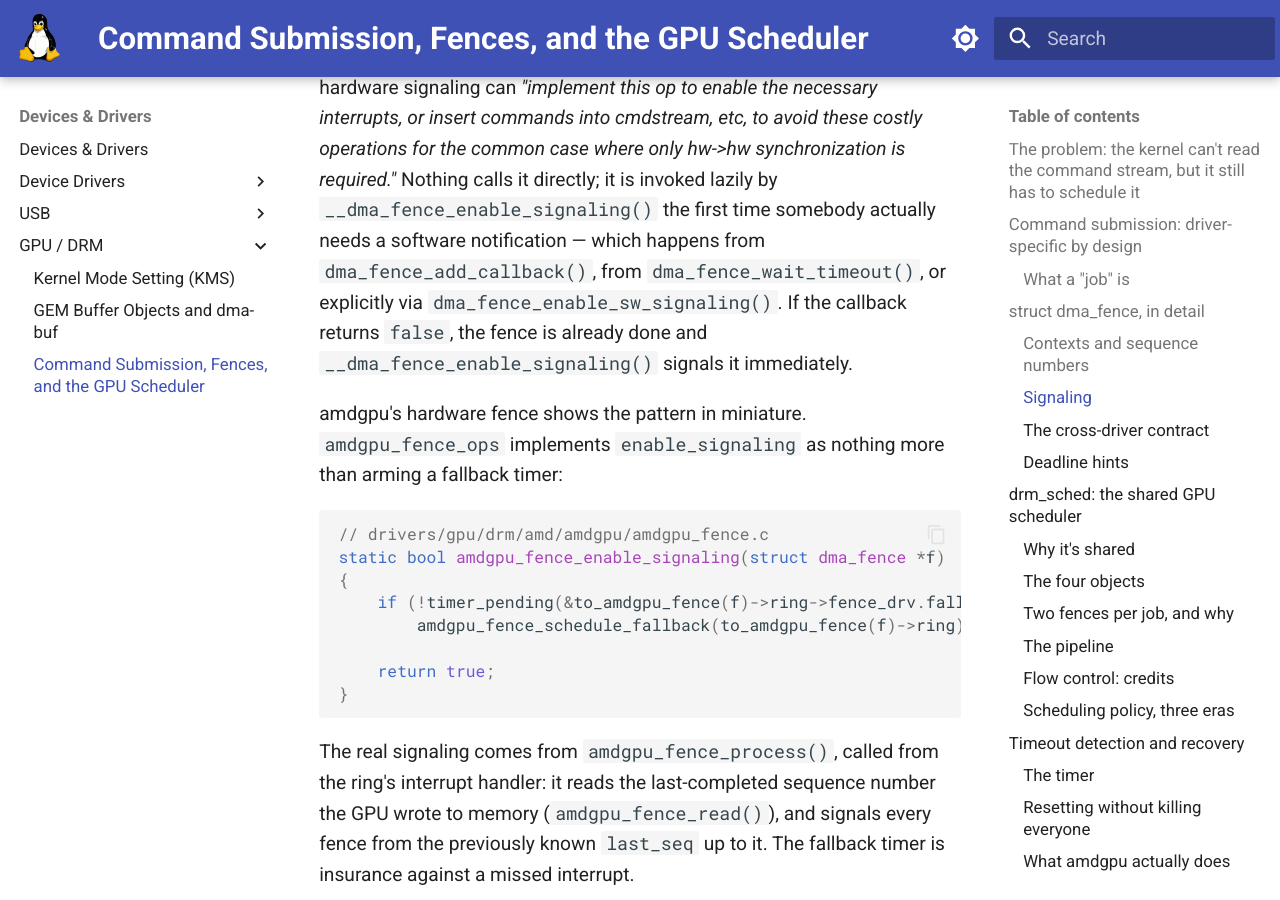
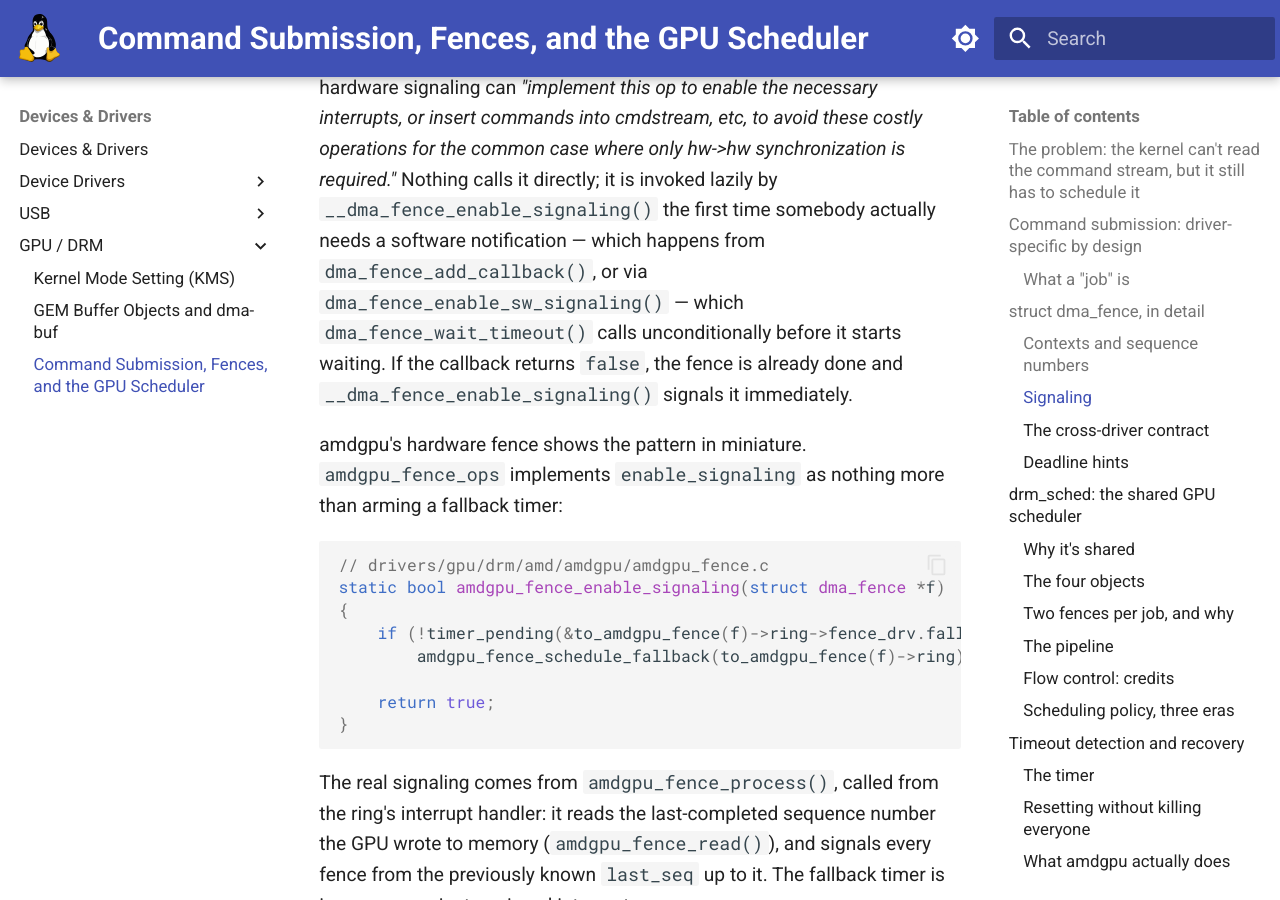
Before and after one commit to laveeshb/linux-kernel-internals, an MkDocs documentation site: the page built from docs/drm/command-submission.md, in a window 1280 px wide and 900 px high, scrolled down 5855 px. Built offline with MkDocs 1.6.1 and Material for MkDocs 9.7.7, drawn with Linux system fonts in a browser that asks for light colours.

Commit message:
drm/command-submission: clarify enable_signaling call sites

````diff
--- a/docs/drm/command-submission.md
+++ b/docs/drm/command-submission.md
@@ -125,7 +125,7 @@ struct dma_fence_ops {
 };
 ```
 
-`enable_signaling` exists because interrupts cost something. Its kerneldoc explains the intent: implementations that can do hardware-to-hardware signaling can *"implement this op to enable the necessary interrupts, or insert commands into cmdstream, etc, to avoid these costly operations for the common case where only hw->hw synchronization is required."* Nothing calls it directly; it is invoked lazily by `__dma_fence_enable_signaling()` the first time somebody actually needs a software notification — which happens from `dma_fence_add_callback()`, from `dma_fence_wait_timeout()`, or explicitly via `dma_fence_enable_sw_signaling()`. If the callback returns `false`, the fence is already done and `__dma_fence_enable_signaling()` signals it immediately.
+`enable_signaling` exists because interrupts cost something. Its kerneldoc explains the intent: implementations that can do hardware-to-hardware signaling can *"implement this op to enable the necessary interrupts, or insert commands into cmdstream, etc, to avoid these costly operations for the common case where only hw->hw synchronization is required."* Nothing calls it directly; it is invoked lazily by `__dma_fence_enable_signaling()` the first time somebody actually needs a software notification — which happens from `dma_fence_add_callback()`, or via `dma_fence_enable_sw_signaling()` — which `dma_fence_wait_timeout()` calls unconditionally before it starts waiting. If the callback returns `false`, the fence is already done and `__dma_fence_enable_signaling()` signals it immediately.
 
 amdgpu's hardware fence shows the pattern in miniature. `amdgpu_fence_ops` implements `enable_signaling` as nothing more than arming a fallback timer:
 
````
